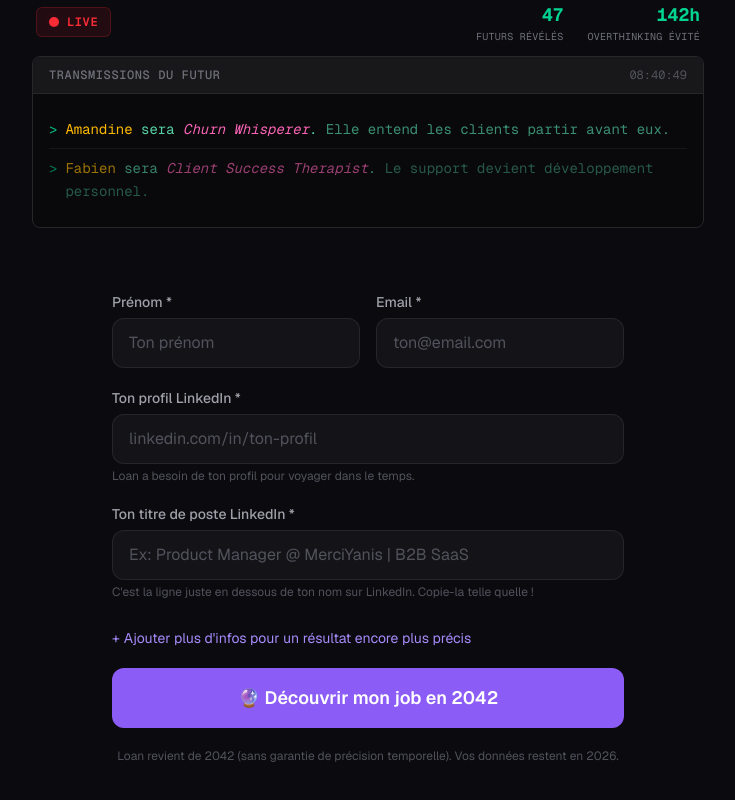
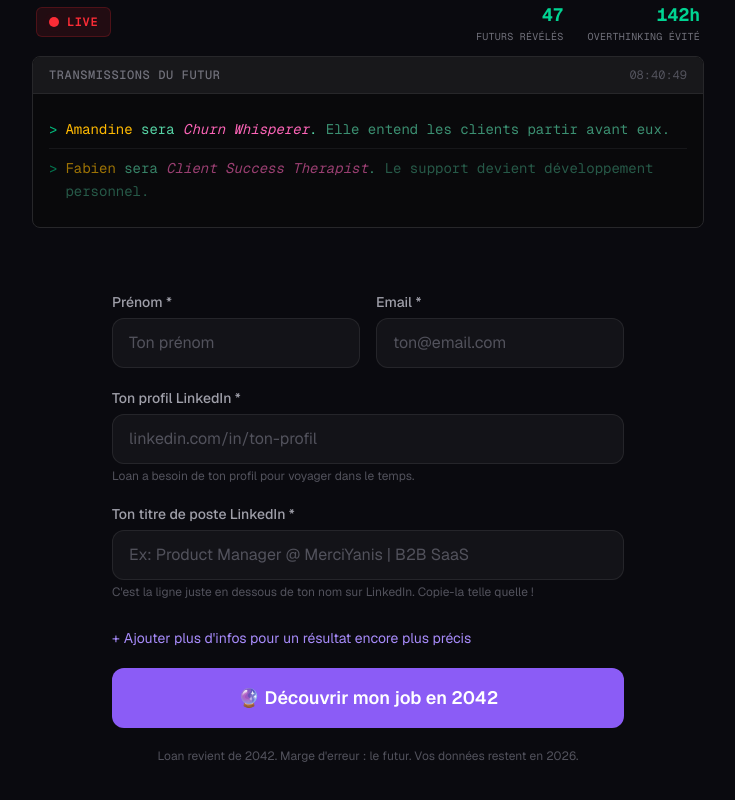
Before and after one commit to cheznola/loan, a Next.js app: page / in a window 1280 px wide. Shown: the part 314-1114 px from the top of the page, without its empty margins (272-1007 px from the left). Built offline with nearby package versions, Linux system fonts and the light colour scheme.

Commit message:
Update page.tsx

```diff
--- a/app/page.tsx
+++ b/app/page.tsx
@@ -285,7 +285,7 @@ export default function Home() {
         </button>
 
         <p className="text-xs text-zinc-600 text-center">
-          Loan revient de 2042 (sans garantie de précision temporelle). Vos données restent en 2026.
+          Loan revient de 2042. Marge d'erreur : le futur. Vos données restent en 2026.
         </p>
       </form>
     </div>
```
